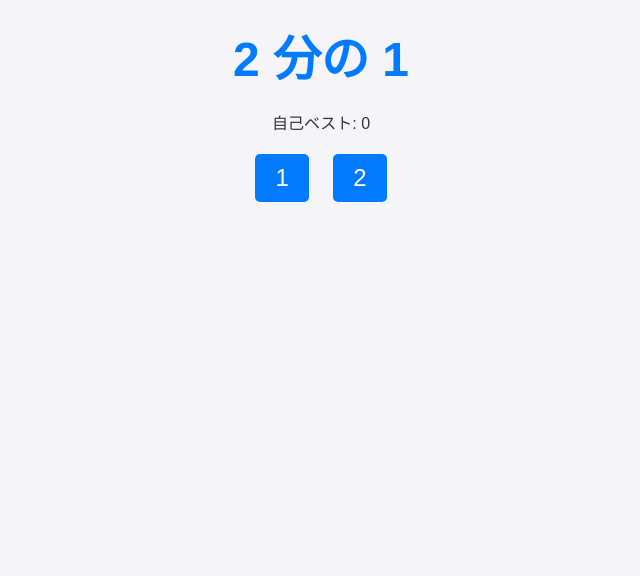
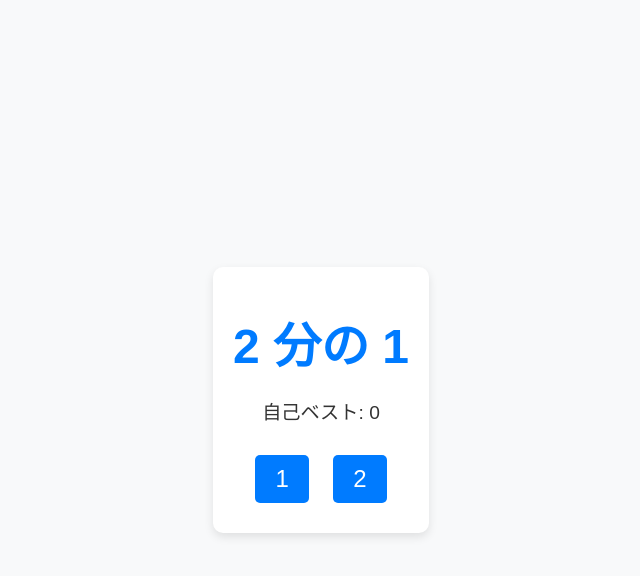
Before and after one commit to Mugi130/1-2, a plain HTML site: page index.html in a window 1280 px wide. Shown: the whole page, without its empty margins (319-959 px from the left). Drawn offline with Linux system fonts and the light colour scheme.

Commit message:
Update style.css

```diff
--- a/style.css
+++ b/style.css
@@ -1,37 +1,31 @@
 body {
     font-family: Arial, sans-serif;
     text-align: center;
-    background-color: #f4f4f9;
+    background-color: #f8f9fa;
     color: #333;
     margin: 0;
     padding: 0;
+    display: flex;
+    justify-content: center;
+    align-items: center;
+    height: 100vh;
 }
 
-.game-container {
-    max-width: 500px;
-    margin: 50px auto;
+.container {
+    max-width: 400px;
     padding: 20px;
-    background: #fff;
+    background: #ffffff;
     border-radius: 10px;
-    box-shadow: 0 4px 10px rgba(0, 0, 0, 0.2);
-}
-
-#title {
-    font-size: 2.5rem;
-    margin-bottom: 10px;
+    box-shadow: 0 4px 10px rgba(0, 0, 0, 0.1);
 }
 
 #fraction {
     font-size: 3rem;
+    margin: 20px 0;
     color: #007BFF;
-    margin: 20px 0;
 }
 
-#scoreboard {
-    margin: 20px 0;
-}
-
-#scoreboard p {
+p {
     font-size: 1.2rem;
 }
 
@@ -42,12 +36,13 @@ body {
 .guess-btn {
     font-size: 1.5rem;
     padding: 10px 20px;
-    margin: 0 10px;
+    margin: 10px;
     border: none;
     border-radius: 5px;
     background-color: #007BFF;
     color: white;
     cursor: pointer;
+    transition: background-color 0.3s;
 }
 
 .guess-btn:hover {
```
